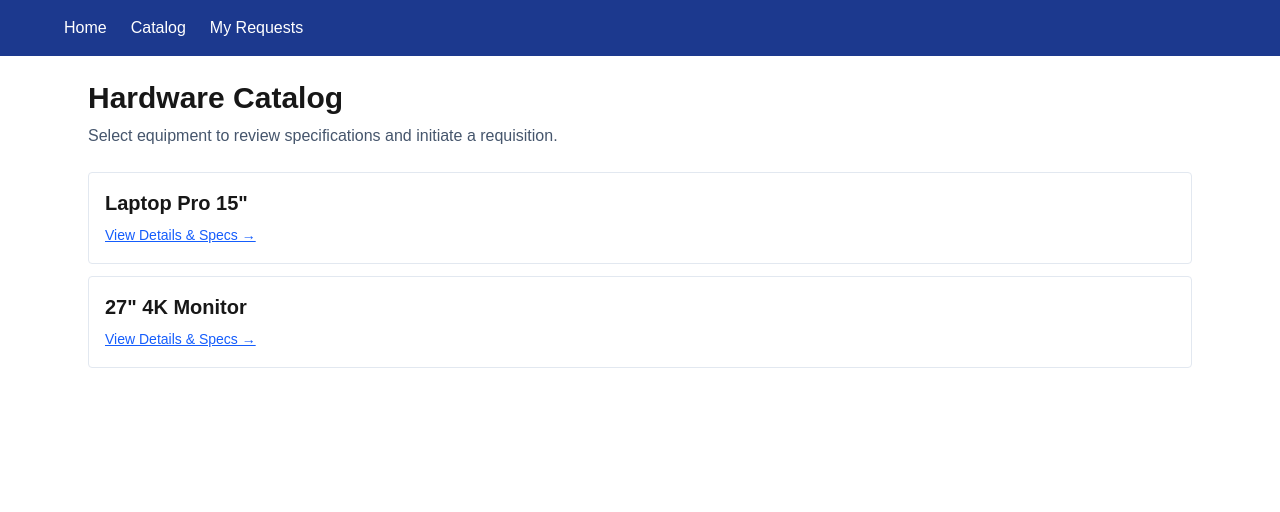
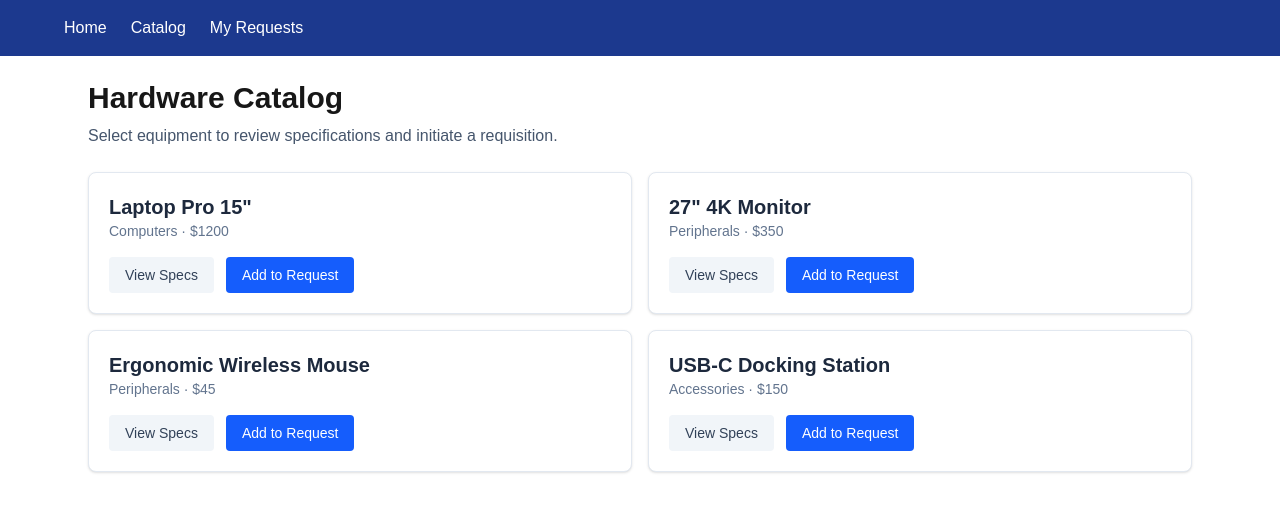
Before and after one commit to SamuelAdema/it-hardware-req, a Next.js app: page /catalog in a window 1280 px wide. Shown: the top 512 px of the page. Built offline with nearby package versions, Linux system fonts and the light colour scheme.

Commit message:
Complete Days 37 & 38: Server-side data fetching and client components

```diff
--- a/app/catalog/[id]/page.js
+++ b/app/catalog/[id]/page.js
@@ -1,19 +1,33 @@
+import { getHardwareById } from "@/lib/hardware";
+import { notFound } from "next/navigation";
+
 export default async function HardwareDetailPage({ params }) {
   const { id } = await params;
+  const item = await getHardwareById(id);
+
+  // If the hardware ID doesn't exist in our data, trigger not-found.js
+  if (!item) {
+    notFound();
+  }
 
   return (
     <section className="bg-white p-6 rounded-lg border border-slate-200">
       <p className="text-xs uppercase font-bold tracking-wider text-blue-600 mb-1">Hardware Specification</p>
-      <h1 className="text-3xl font-bold mb-4">Item Identifier: {id}</h1>
-      <p className="text-slate-600 mb-6">
-        Full equipment specifications and inventory allocations will be loaded here.
-      </p>
+      <h1 className="text-3xl font-bold mb-2">{item.name}</h1>
+      <p className="text-slate-600 mb-4">Category: {item.category}</p>
+      <p className="text-2xl font-semibold text-slate-900 mb-6">Estimated Cost: ${item.price}</p>
+
+      <div className="flex gap-4">
         <a
           href="/catalog"
           className="inline-block bg-slate-200 hover:bg-slate-300 text-slate-800 text-sm font-medium px-4 py-2 rounded transition"
         >
           &larr; Back to Catalog
         </a>
+        <button className="bg-blue-600 text-white px-6 py-2 rounded text-sm font-medium hover:bg-blue-700 transition">
+          Add to Current Requisition
+        </button>
+      </div>
     </section>
   );
 }
--- a/app/catalog/page.js
+++ b/app/catalog/page.js
@@ -1,23 +1,19 @@
-export default function CatalogPage() {
+import { getHardware } from "@/lib/hardware";
+import HardwareCard from "@/components/HardwareCard";
+
+export default async function CatalogPage() {
+  // Fetch data directly in the Server Component
+  const items = await getHardware();
+
   return (
     <section>
       <h1 className="text-3xl font-bold mb-2">Hardware Catalog</h1>
       <p className="text-slate-600 mb-6">Select equipment to review specifications and initiate a requisition.</p>
 
-      <div className="space-y-3">
-        <div className="p-4 bg-white rounded border border-slate-200">
-          <h2 className="text-xl font-semibold">Laptop Pro 15"</h2>
-          <a href="/catalog/laptop-pro" className="text-blue-600 underline text-sm mt-2 inline-block">
-            View Details & Specs &rarr;
-          </a>
-        </div>
-
-        <div className="p-4 bg-white rounded border border-slate-200">
-          <h2 className="text-xl font-semibold">27" 4K Monitor</h2>
-          <a href="/catalog/monitor-27" className="text-blue-600 underline text-sm mt-2 inline-block">
-            View Details & Specs &rarr;
-          </a>
-        </div>
+      <div className="grid grid-cols-1 md:grid-cols-2 gap-4">
+        {items.map((item) => (
+          <HardwareCard key={item.id} item={item} />
+        ))}
       </div>
     </section>
   );
--- /dev/null
+++ b/components/HardwareCard.js
@@ -0,0 +1,34 @@
+"use client";
+
+import { useState } from "react";
+import Link from "next/link";
+
+export default function HardwareCard({ item }) {
+  const [selected, setSelected] = useState(false);
+
+  return (
+    <div className="border border-slate-200 p-5 rounded-lg shadow-sm bg-white">
+      <h2 className="text-xl font-bold text-slate-800">{item.name}</h2>
+      <p className="text-sm text-slate-500 mb-4">{item.category} &middot; ${item.price}</p>
+
+      <div className="flex gap-3 mt-4">
+        <Link
+          href={`/catalog/${item.id}`}
+          className="text-sm bg-slate-100 text-slate-700 font-medium px-4 py-2 rounded hover:bg-slate-200 transition"
+        >
+          View Specs
+        </Link>
+        <button
+          onClick={() => setSelected(!selected)}
+          className={`text-sm font-medium px-4 py-2 rounded transition ${
+            selected
+              ? "bg-green-600 text-white shadow-sm"
+              : "bg-blue-600 text-white hover:bg-blue-700"
+          }`}
+        >
+          {selected ? "Selected \u2713" : "Add to Request"}
+        </button>
+      </div>
+    </div>
+  );
+}
--- /dev/null
+++ b/lib/hardware.js
@@ -0,0 +1,17 @@
+export const hardwareList = [
+  { id: "laptop-pro", name: 'Laptop Pro 15"', category: "Computers", price: 1200 },
+  { id: "monitor-27", name: '27" 4K Monitor', category: "Peripherals", price: 350 },
+  { id: "wireless-mouse", name: "Ergonomic Wireless Mouse", category: "Peripherals", price: 45 },
+  { id: "docking-station", name: "USB-C Docking Station", category: "Accessories", price: 150 },
+];
+
+// Simulates a network delay for server-side fetching
+export async function getHardware() {
+  return new Promise((resolve) => setTimeout(() => resolve(hardwareList), 1000));
+}
+
+// Finds a specific item by ID
+export async function getHardwareById(id) {
+  const items = await getHardware();
+  return items.find((item) => item.id === id);
+}
```
Lines whose indentation alone changed are shown as unchanged.
